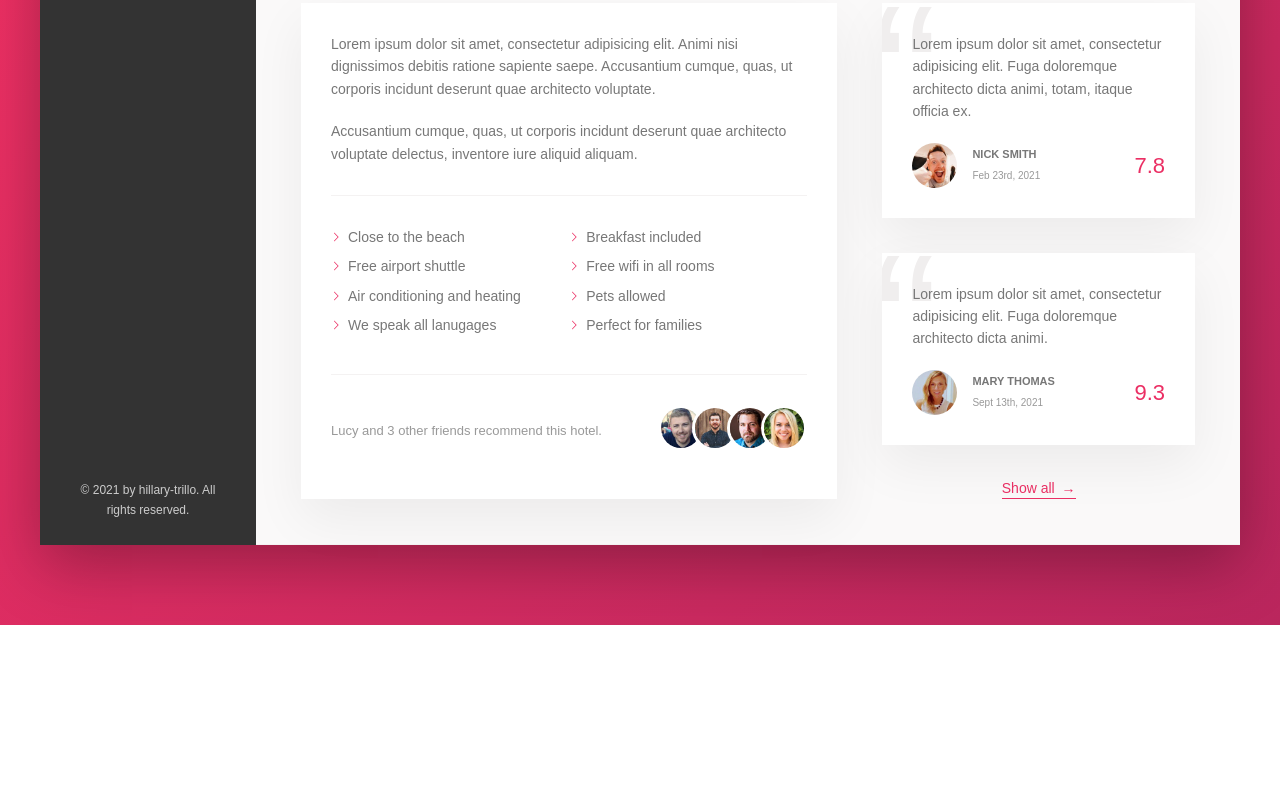
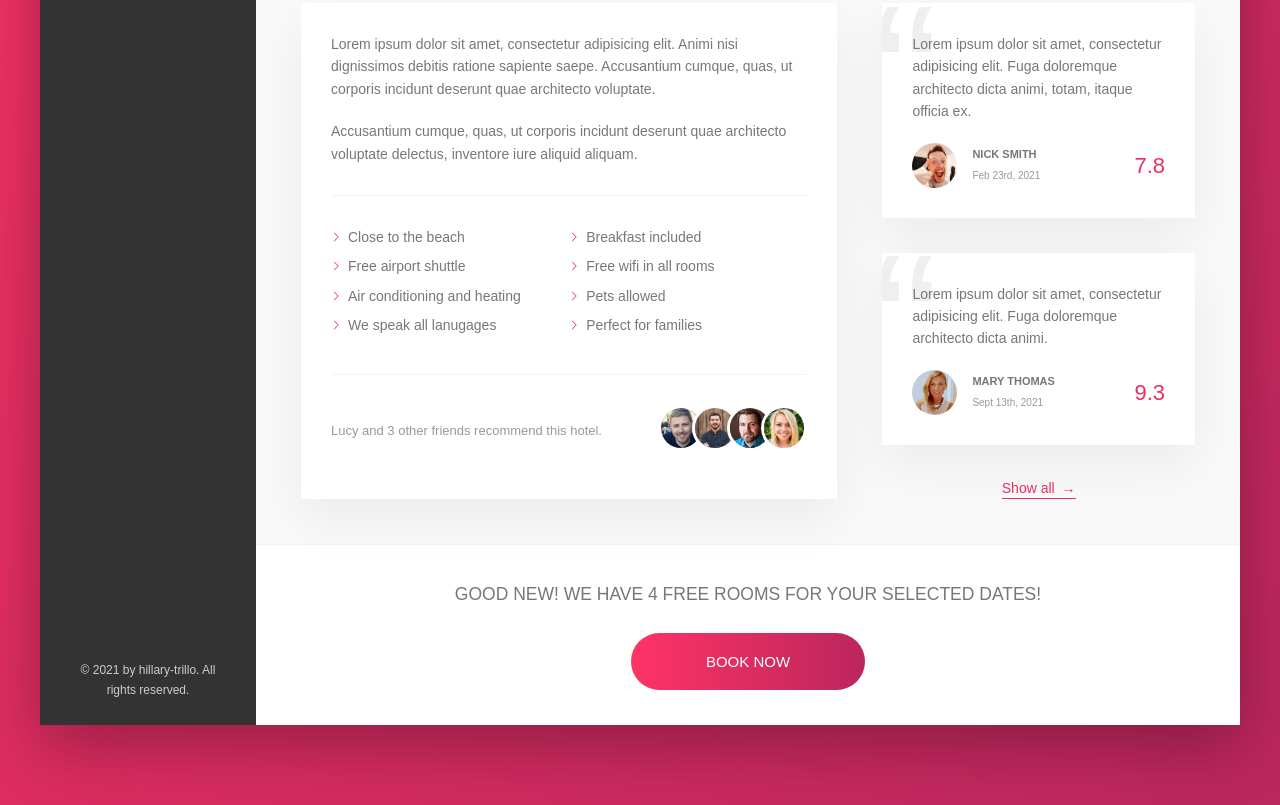
Before and after one commit to hillaryke/trillo, a website: page index.html in a window 1280 px wide. Shown: the part 644-1449 px from the top of the page. Before the commit the page ends 1269 px from the top, so only its background shows below. Drawn offline with Linux system fonts and the light colour scheme.

Commit message:
Styling button in cta section

```diff
--- a/index.html
+++ b/index.html
@@ -170,7 +170,7 @@
                   </div>
                </div>
 
-               <div class="user-reviews">
+               <figure class="user-reviews">
                   <figure class="review">
                      <blockquote class="review__text">
                         Lorem ipsum dolor sit amet, consectetur adipisicing elit. Fuga doloremque architecto dicta
@@ -200,7 +200,18 @@
                   </figure>
 
                   <button class="btn-inline">Show all <span>&rightarrow;</span></button>
-               </div>
+               </figure>
+            </div>
+
+
+            <div class="cta">
+               <h2 class="cta__book-now">
+                  Good new! We have 4 free rooms for your selected dates!
+               </h2>
+               <button class="btn">
+                  <span class="btn__visible">Book now</span>
+                  <span class="btn__invisible">Only 4 rooms left</span>
+               </button>
             </div>
 
          </main>
--- a/sass/_base.scss
+++ b/sass/_base.scss
@@ -52,7 +52,6 @@ html {
 }
 
 body {
-  overflow-y: hidden;
   font-family: 'Open-sans', sans-serif;
   font-weight: 400;
   line-height: 1.6;
@@ -63,3 +62,7 @@ body {
 
   min-height: 100vh;
 }
+
+body::-webkit-scrollbar {
+  display: none;
+}
--- a/sass/_components.scss
+++ b/sass/_components.scss
@@ -466,3 +466,61 @@
     z-index: 14;
   }
 }
+
+////////////////////////////////////////////////////
+// CALL TO ACTION (CTA)
+
+.cta {
+  padding: 3.5rem 0;
+  text-align: center;
+
+  &__book-now {
+    font-size: 1.75rem;
+    font-weight: 300;
+    text-transform: uppercase;
+    margin-bottom: 2.5rem;
+  }
+}
+
+////////////////////////////////////////////////////
+// CALL TO ACTION BUTTONS
+
+.btn {
+  font-size: 1.5rem;
+  font-weight: 300;
+  color: #fff;
+  text-transform: uppercase;
+  border: none;
+  border-radius: 100px;
+  background-image: linear-gradient(to right, var(--color-primary-light), var(--color-primary-dark));
+
+  &__visible {
+    display: inline-block;
+    padding: 2rem 7.5rem;
+  }
+
+  &__invisible {
+    display: none;
+  }
+
+  &:hover {
+    cursor: pointer;
+  }
+
+}
+
+
+@keyframes bookswipe {
+  0% {
+    transform: translateY(-30px);
+    opacity: 0;
+    display: none;
+  }
+
+
+  100% {
+    transform: translateY(0);
+    opacity: 1;
+    display: block;
+  }
+}
```
Also changed, not shown: css/style.css.
